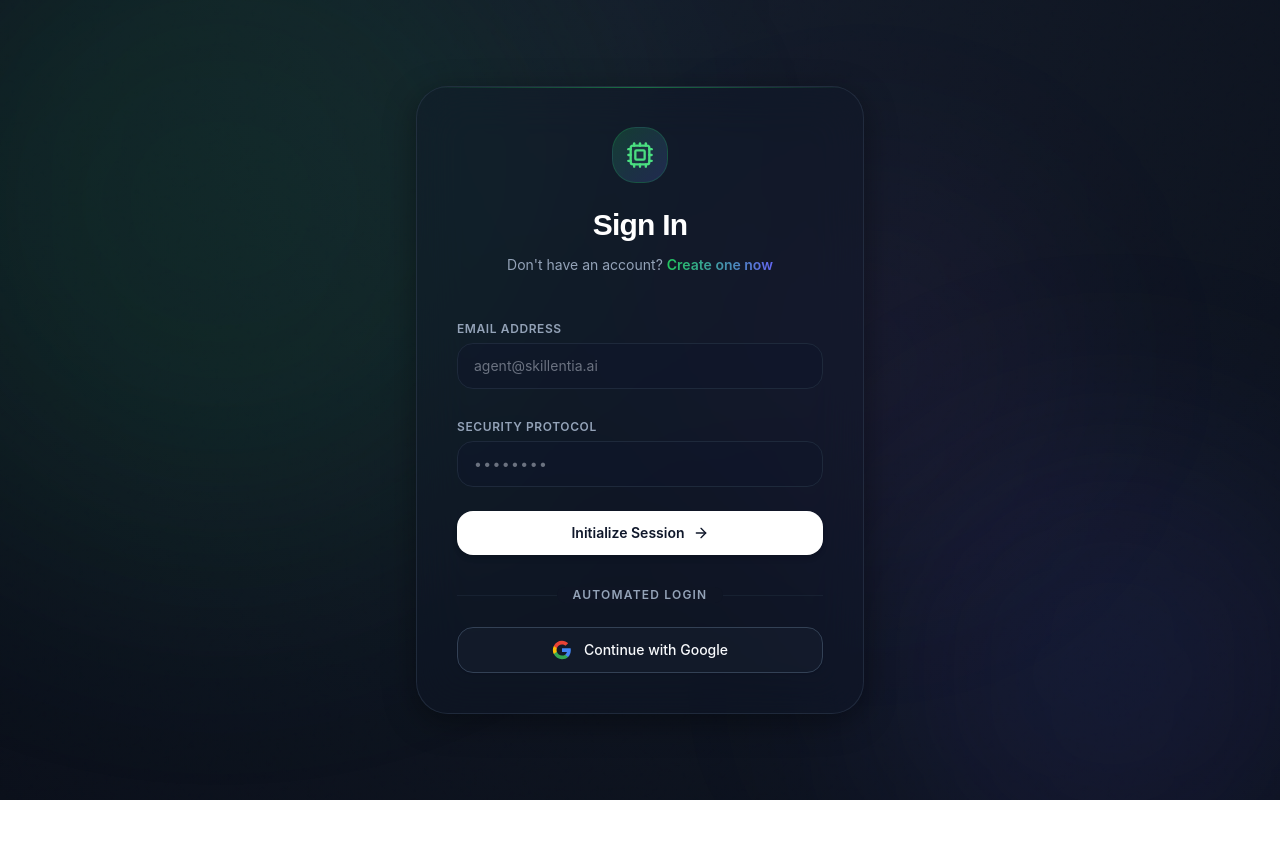
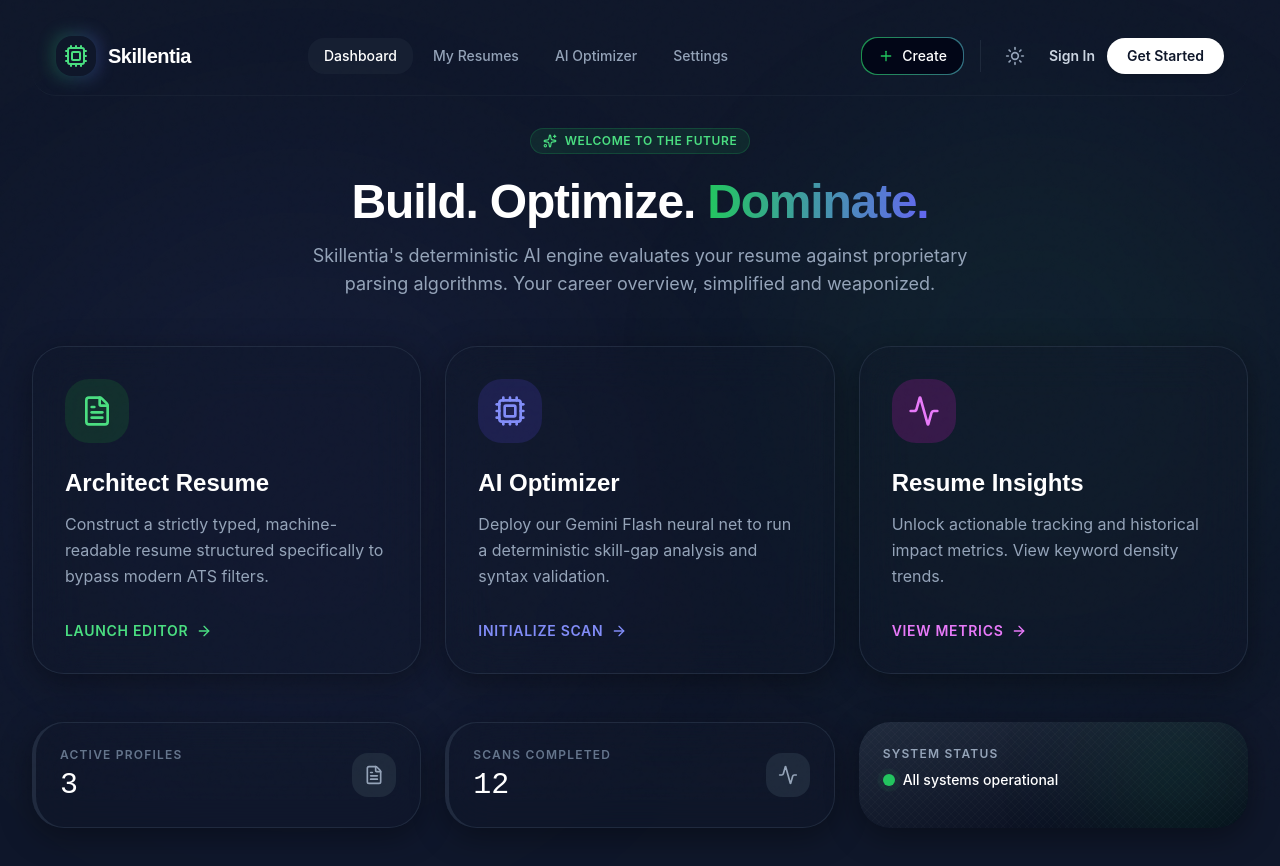
Before and after one commit to aditya-codes-git/Skillentia, a React (Vite) app in the folder client/: page / in a window 1280 px wide. Before the commit this address led to /login. Shown: the top 866 px of the page. Before the commit the page ends 800 px from the top, so only its background shows below. Built offline with nearby package versions, Linux system fonts and the light colour scheme; no server answers.

Commit message:
Added SaaS flow to the login architectrue

```diff
--- a/client/src/components/auth/ProtectedRoute.jsx
+++ b/client/src/components/auth/ProtectedRoute.jsx
@@ -1,8 +1,9 @@
-import { Navigate, Outlet } from 'react-router-dom';
+import { Navigate, Outlet, useLocation } from 'react-router-dom';
 import { useAuthStore } from '../../store/useAuthStore';
 
-export default function ProtectedRoute() {
+export default function ProtectedRoute({ children }) {
     const { user, loading } = useAuthStore();
+    const location = useLocation();
 
     if (loading) {
         return (
@@ -16,8 +17,8 @@
     }
 
     if (!user) {
-        return <Navigate to="/login" replace />;
+        return <Navigate to="/login" state={{ from: location }} replace />;
     }
 
-    return <Outlet />;
+    return children ? children : <Outlet />;
 }
--- a/client/src/components/layout/TopNav.jsx
+++ b/client/src/components/layout/TopNav.jsx
@@ -20,7 +20,7 @@
     const { user, signOut } = useAuthStore();
     const { theme, toggleTheme } = useThemeStore();
     const [scrolled, setScrolled] = useState(false);
-    const [menuOpen, setMenuOpen] = useState(false);
+    const [isProfileOpen, setIsProfileOpen] = useState(false); // Changed from menuOpen
 
     useEffect(() => {
         const handleScroll = () => {
@@ -40,6 +40,7 @@
         }
     };
 
+    // userInitials is no longer directly used in the new profile dropdown, but keeping it for potential future use or if other parts of the code still rely on it.
     const userInitials = user?.user_metadata?.first_name
         ? `${user.user_metadata.first_name[0]}${user.user_metadata.last_name ? user.user_metadata.last_name[0] : ''}`
         : user?.email?.[0]?.toUpperCase() || 'U';
@@ -124,45 +125,76 @@
                             {theme === 'dark' ? <Sun className="w-5 h-5" /> : <Moon className="w-5 h-5" />}
                         </button>
 
-                        <div className="relative flex items-center gap-3">
-                            <div className="flex flex-col items-end hidden lg:flex">
-                                <span className="text-sm font-medium text-slate-900 dark:text-white leading-none mb-1">
-                                    {user?.user_metadata?.first_name || 'User'}
+                        {/* Profile & CTA */}
+                        <div className="flex items-center gap-3">
+                            {user ? (
+                                <div className="relative">
+                                    {/* Profile Dropdown Trigger */}
+                                    <button
+                                        onClick={() => setIsProfileOpen(!isProfileOpen)}
+                                        className="flex items-center gap-2 p-1.5 pr-3 rounded-full bg-slate-100 dark:bg-slate-800 border border-slate-200 dark:border-slate-700 hover:border-primary-500/50 dark:hover:border-primary-500/50 transition-all duration-300"
+                                    >
+                                        <div className="w-8 h-8 rounded-full bg-gradient-to-br from-primary-500 to-indigo-600 flex items-center justify-center text-white font-semibold text-sm shadow-inner group">
+                                            {user.user_metadata?.first_name?.charAt(0) || user.email?.charAt(0) || 'U'}
+                                            <div className="absolute inset-0 rounded-full bg-white/20 opacity-0 group-hover:opacity-100 transition-opacity"></div>
+                                        </div>
+                                        <span className="text-sm font-medium text-slate-700 dark:text-slate-300 hidden sm:block">
+                                            {user.user_metadata?.first_name || 'Agent'}
                                         </span>
-                                <span className="text-xs text-slate-500 dark:text-slate-400 leading-none">
-                                    Pro Plan
-                                </span>
-                            </div>
+                                    </button>
 
-                            <div className="relative group cursor-pointer" onClick={() => setMenuOpen(!menuOpen)}>
-                                <div className="absolute -inset-0.5 bg-gradient-to-r from-primary-500 to-indigo-500 rounded-full blur opacity-0 group-hover:opacity-40 transition duration-500"></div>
-                                <div className="relative h-10 w-10 rounded-full bg-slate-100 dark:bg-slate-800 border border-slate-200 dark:border-slate-700 flex flex-shrink-0 items-center justify-center overflow-hidden">
-                                    <span className="text-sm font-bold text-slate-600 dark:text-slate-300">
-                                        {userInitials}
-                                    </span>
-                                </div>
-
-                                {/* Dropdown */}
+                                    {/* Profile Dropdown Menu */}
                                     <AnimatePresence>
-                                    {menuOpen && (
+                                        {isProfileOpen && (
                                             <motion.div
                                                 initial={{ opacity: 0, y: 10, scale: 0.95 }}
                                                 animate={{ opacity: 1, y: 0, scale: 1 }}
                                                 exit={{ opacity: 0, y: 10, scale: 0.95 }}
-                                            transition={{ duration: 0.15 }}
-                                            className="absolute right-0 mt-3 w-48 glass-card border border-slate-200 dark:border-slate-800 p-2 transform origin-top-right z-50 shadow-xl"
+                                                transition={{ duration: 0.2 }}
+                                                className="absolute right-0 mt-2 w-56 rounded-xl bg-white dark:bg-slate-900 border border-slate-200 dark:border-slate-800 shadow-xl overflow-hidden glass-nav"
                                             >
-                                            <button
-                                                onClick={handleSignOut}
-                                                className="w-full flex items-center gap-2 px-3 py-2.5 text-sm text-red-600 dark:text-red-400 hover:bg-red-50 dark:hover:bg-red-900/20 rounded-xl transition-colors"
-                                            >
-                                                <LogOut className="w-4 h-4" />
-                                                Sign out
+                                                <div className="px-4 py-3 border-b border-slate-100 dark:border-slate-800/60">
+                                                    <p className="text-sm font-medium text-slate-900 dark:text-white truncate">
+                                                        {user.user_metadata?.first_name} {user.user_metadata?.last_name}
+                                                    </p>
+                                                    <p className="text-xs text-slate-500 dark:text-slate-400 truncate">
+                                                        {user.email}
+                                                    </p>
+                                                </div>
+                                                <div className="py-1">
+                                                    <Link to="/" onClick={() => setIsProfileOpen(false)} className="flex items-center gap-3 px-4 py-2 text-sm text-slate-600 dark:text-slate-300 hover:bg-slate-50 dark:hover:bg-slate-800/50 transition-colors">
+                                                        <LayoutDashboard className="w-4 h-4 text-slate-400" /> Dashboard
+                                                    </Link>
+                                                    <Link to="/resumes/new" onClick={() => setIsProfileOpen(false)} className="flex items-center gap-3 px-4 py-2 text-sm text-slate-600 dark:text-slate-300 hover:bg-slate-50 dark:hover:bg-slate-800/50 transition-colors">
+                                                        <FileText className="w-4 h-4 text-slate-400" /> My Resumes
+                                                    </Link>
+                                                    <button onClick={() => { setIsProfileOpen(false); handleSignOut(); }} className="w-full flex items-center gap-3 px-4 py-2 text-sm text-red-600 dark:text-red-400 hover:bg-red-50 dark:hover:bg-red-900/10 transition-colors">
+                                                        <LogOut className="w-4 h-4 text-red-500" /> Sign out
                                                     </button>
+                                                </div>
                                             </motion.div>
                                         )}
                                     </AnimatePresence>
                                 </div>
+                            ) : (
+                                <div className="flex items-center gap-3">
+                                    <Link
+                                        to="/login"
+                                        className="text-sm font-semibold text-slate-600 dark:text-slate-300 hover:text-primary-600 dark:hover:text-primary-400 transition-colors hidden sm:block"
+                                    >
+                                        Sign In
+                                    </Link>
+                                    <Link
+                                        to="/signup"
+                                        className="relative group overflow-hidden rounded-full bg-slate-900 dark:bg-white text-white dark:text-slate-900 shadow-md transition-all duration-300 hover:shadow-glow px-5 py-2"
+                                    >
+                                        <div className="absolute inset-0 bg-gradient-to-r from-primary-600 to-indigo-600 opacity-0 group-hover:opacity-100 transition-opacity duration-300"></div>
+                                        <div className="relative flex items-center justify-center font-semibold text-sm">
+                                            Get Started
+                                        </div>
+                                    </Link>
+                                </div>
+                            )}
                         </div>
                     </div>
 
--- a/client/src/pages/auth/LoginPage.jsx
+++ b/client/src/pages/auth/LoginPage.jsx
@@ -3,7 +3,7 @@
 import { z } from 'zod';
 import { useState } from 'react';
 import { useAuthStore } from '../../store/useAuthStore';
-import { Link, useNavigate } from 'react-router-dom';
+import { Link, useNavigate, useLocation } from 'react-router-dom';
 import toast from 'react-hot-toast';
 import { Cpu, ArrowRight } from 'lucide-react';
 import { motion } from 'framer-motion';
@@ -18,6 +18,10 @@
     const signIn = useAuthStore((state) => state.signIn);
     const signInWithGoogle = useAuthStore((state) => state.signInWithGoogle);
     const navigate = useNavigate();
+    const location = useLocation();
+
+    // Default to resolving the root if no state is intercepted
+    const from = location.state?.from?.pathname || '/';
 
     const { register, handleSubmit, formState: { errors } } = useForm({
         resolver: zodResolver(loginSchema)
@@ -28,7 +32,7 @@
         try {
             await signIn(data.email, data.password);
             toast.success('Welcome back!');
-            navigate('/');
+            navigate(from, { replace: true });
         } catch (error) {
             toast.error(error.message || 'Failed to login');
         } finally {
@@ -63,7 +67,7 @@
                     </h2>
                     <p className="mt-3 text-sm text-slate-600 dark:text-slate-400">
                         Don't have an account? {' '}
-                        <Link to="/signup" className="font-semibold text-transparent bg-clip-text bg-gradient-to-r from-primary-500 to-indigo-500 hover:opacity-80 transition-opacity">
+                        <Link to="/signup" state={{ from: location.state?.from }} className="font-semibold text-transparent bg-clip-text bg-gradient-to-r from-primary-500 to-indigo-500 hover:opacity-80 transition-opacity">
                             Create one now
                         </Link>
                     </p>
--- a/client/src/pages/auth/SignupPage.jsx
+++ b/client/src/pages/auth/SignupPage.jsx
@@ -3,7 +3,7 @@
 import { z } from 'zod';
 import { useState } from 'react';
 import { useAuthStore } from '../../store/useAuthStore';
-import { Link, useNavigate } from 'react-router-dom';
+import { Link, useNavigate, useLocation } from 'react-router-dom';
 import toast from 'react-hot-toast';
 import { Cpu, ArrowRight } from 'lucide-react';
 import { motion } from 'framer-motion';
@@ -20,6 +20,10 @@
     const signUp = useAuthStore((state) => state.signUp);
     const signInWithGoogle = useAuthStore((state) => state.signInWithGoogle);
     const navigate = useNavigate();
+    const location = useLocation();
+
+    // Default to resolving the root if no state is intercepted
+    const from = location.state?.from?.pathname || '/';
 
     const { register, handleSubmit, formState: { errors } } = useForm({
         resolver: zodResolver(signupSchema)
@@ -30,7 +34,7 @@
         try {
             await signUp(data.email, data.password, data.firstName, data.lastName);
             toast.success('Account created! You can now log in.');
-            navigate('/login');
+            navigate('/login', { state: { from: location.state?.from } });
         } catch (error) {
             toast.error(error.message || 'Failed to sign up');
         } finally {
@@ -65,7 +69,7 @@
                     </h2>
                     <p className="mt-3 text-sm text-slate-600 dark:text-slate-400">
                         Already registered? {' '}
-                        <Link to="/login" className="font-semibold text-transparent bg-clip-text bg-gradient-to-r from-indigo-500 to-purple-500 hover:opacity-80 transition-opacity">
+                        <Link to="/login" state={{ from: location.state?.from }} className="font-semibold text-transparent bg-clip-text bg-gradient-to-r from-indigo-500 to-purple-500 hover:opacity-80 transition-opacity">
                             Sign in to your dashboard
                         </Link>
                     </p>
```
Also changed, not shown: client/src/App.jsx (+5 -10 lines). Lines whose indentation alone changed are shown as unchanged.
